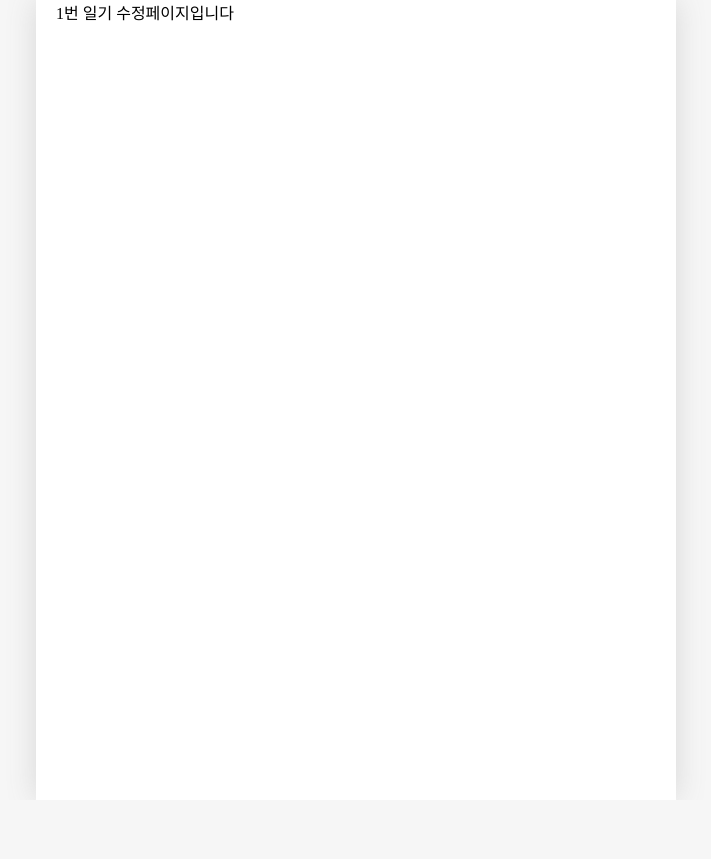
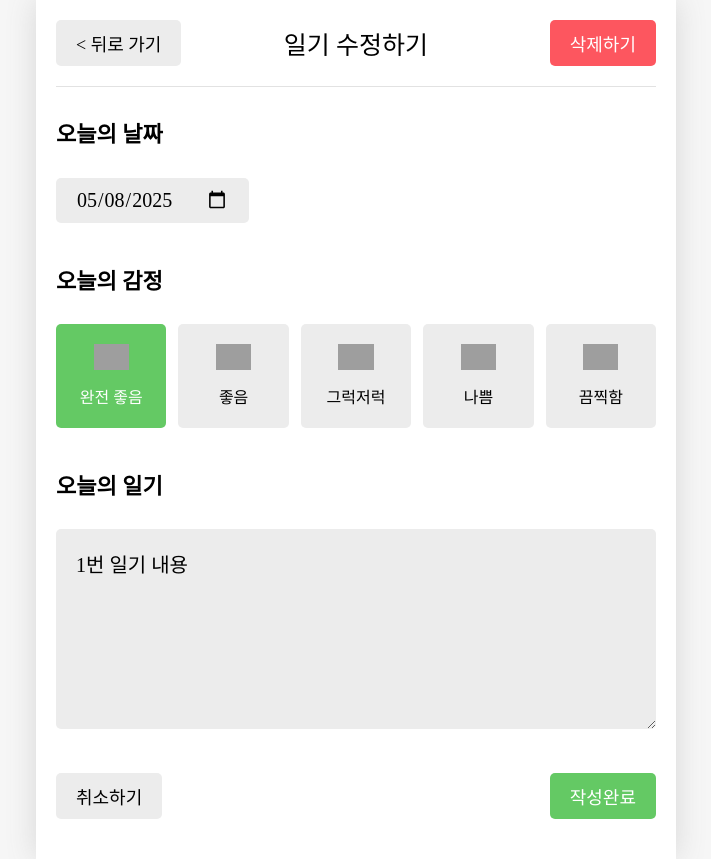
Before and after one commit to chloenam/react-emotion-diary, a React (Vite) app: page /edit/1 in a window 1280 px wide. Shown: the whole page, without its empty margins (284-995 px from the left). Before the commit the page ends 800 px from the top, so only its background shows below. Built offline with nearby package versions, Linux system fonts and the light colour scheme; grey boxes are pictures that could not be loaded; a web font is replaced by a local one.

Commit message:
feature: Edit page action

```diff
--- a/src/App.jsx
+++ b/src/App.jsx
@@ -6,10 +6,6 @@
 import Diary from "./pages/Diary";
 import Edit from "./pages/Edit";
 import Notfound from "./pages/Notfound";
-import Button from "./components/Button";
-import Header from "./components/Header";
-
-import { getEmotionImage } from "./util/get-emotion-images";
 
 const mockData = [
   {
--- a/src/components/Editor.jsx
+++ b/src/components/Editor.jsx
@@ -1,7 +1,7 @@
 import "./Editor.css";
 import EmotionItem from "./EmotionItem";
 import Button from "./Button";
-import { useState } from "react";
+import { useEffect, useState } from "react";
 import { useNavigate } from "react-router-dom";
 
 const emotionList = [
@@ -27,7 +27,7 @@
   return `${year}-${month}-${date}`;
 };
 
-const Editor = ({ onSubmit }) => {
+const Editor = ({ initData, onSubmit }) => {
   const [input, setInput] = useState({
     createdDate: new Date(),
     emotionId: 3,
@@ -36,10 +36,16 @@
 
   const nav = useNavigate();
 
+  useEffect(() => {
+    if (initData) {
+      setInput({
+        ...initData,
+        createdDate: new Date(Number(initData.createdDate)),
+      });
+    }
+  }, [initData]);
+
   const onChangeInput = (e) => {
-    console.log(e.target.name); // 어떤 요소에 입력이 들어온건지
-    console.log(e.target.value); // 입력된 값이 무엇인지
-
     let name = e.target.name;
     let value = e.target.value;
     if (name === "createdDate") {
--- a/src/pages/Edit.jsx
+++ b/src/pages/Edit.jsx
@@ -1,11 +1,58 @@
-import React from 'react';
-import { useParams } from 'react-router-dom';
-
+import { useNavigate, useParams } from "react-router-dom";
+import Header from "../components/Header";
+import Button from "../components/Button";
+import Editor from "../components/Editor";
+import { useContext, useEffect, useState } from "react";
+import { DiaryDispatchContent, DiaryStateContext } from "../App";
 const Edit = () => {
   const params = useParams();
+  const nav = useNavigate();
+  const { onDelete, onUpdate } = useContext(DiaryDispatchContent);
+  const data = useContext(DiaryStateContext);
+  const [curDiaryItem, setCurDiaryItem] = useState();
+
+  useEffect(() => {
+    const currentDiaryItem = data.find(
+      (item) => String(item.id) === String(params.id)
+    );
+
+    if (!currentDiaryItem) {
+      window.alert("존재하지 않는 일기입니다.");
+      nav("/", { replace: true });
+    }
+
+    setCurDiaryItem(currentDiaryItem);
+  }, [params.id]);
+
+  const onClickDelete = () => {
+    if (window.confirm("일기를 정말 삭제할까요? 다시 복구되지 않아요!")) {
+      // 일기 삭제 로직
+      onDelete(params.id);
+      nav("/", { replace: true });
+    }
+  };
+
+  const onSubmit = (input) => {
+    if (window.confirm("일기를 정말 수정할까요?"))
+      onUpdate(
+        params.id,
+        input.createdDate.getTime(),
+        input.emotionId,
+        input.content
+      );
+    nav("/", { replace: true });
+  };
+
   return (
     <div>
-      {params.id}번 일기 수정페이지입니다
+      <Header
+        title={"일기 수정하기"}
+        leftChild={<Button onClick={() => nav(-1)} text={"< 뒤로 가기"} />}
+        rightChild={
+          <Button onClick={onClickDelete} text={"삭제하기"} type={"NAGATIVE"} />
+        }
+      />
+      <Editor initData={curDiaryItem} onSubmit={onSubmit} />
     </div>
   );
 };
```
